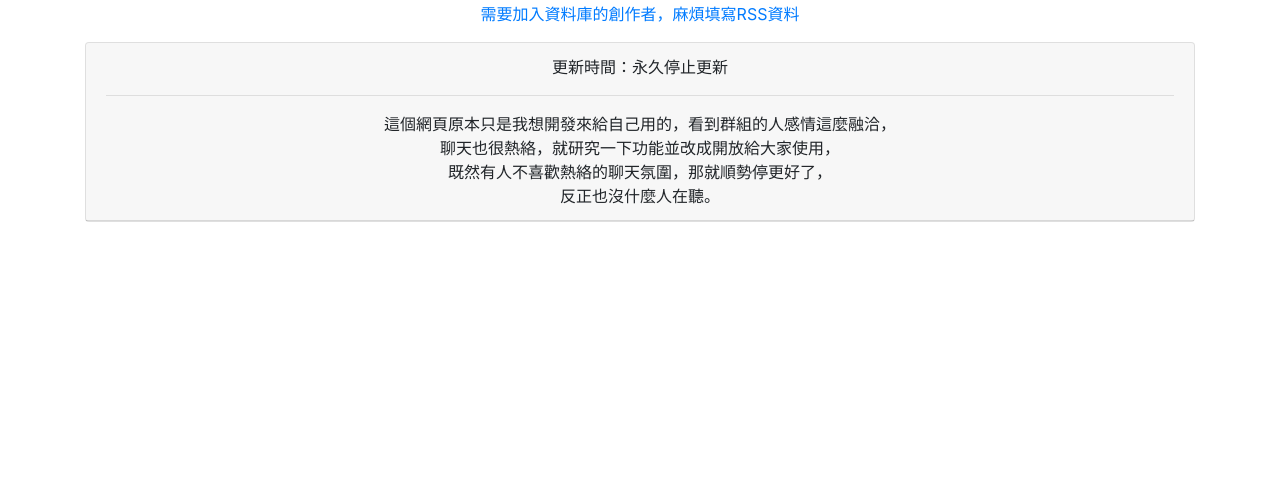
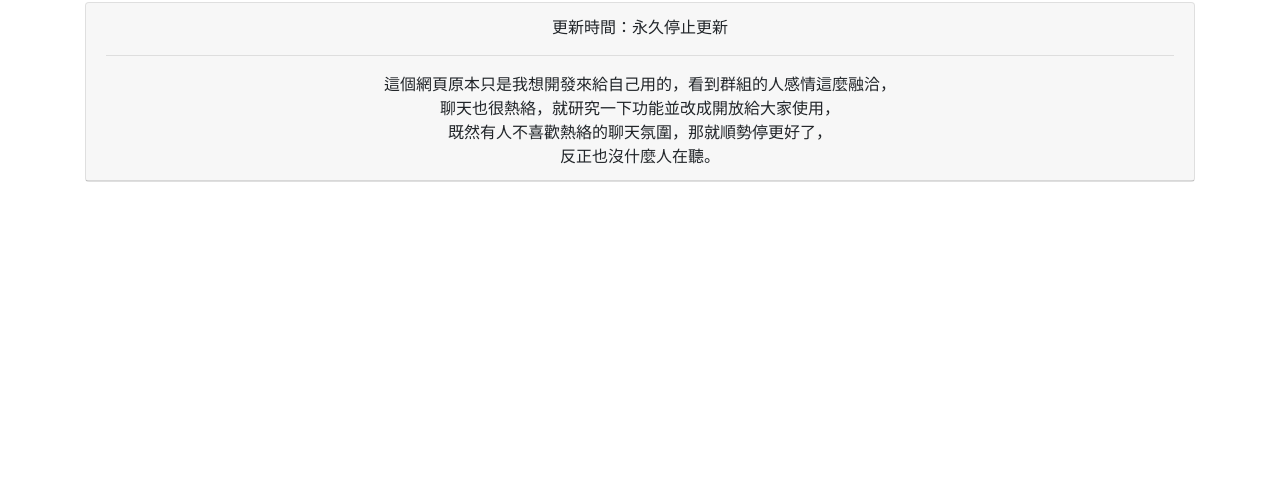
Before and after one commit to yaorpapa/podcast, a plain HTML site: page index.html in a window 1280 px wide. Shown: the part 317-800 px from the top of the page. Drawn offline with nearby package versions, Linux system fonts and the light colour scheme.

Commit message:
0527永久停更

```diff
--- a/index.html
+++ b/index.html
@@ -34,10 +34,6 @@
 <body>
     <div class="container-fluid carousel pb-3">
         <img src="https://yaorpapa.github.io/podcast/podcastTitle.jpg" class="w-100 bg-top-grad1" alt="...">
-    </div>
-    <div class="col-12 text-center">
-        <p><a href="https://docs.google.com/spreadsheets/d/1Kt91uk20X1mj4tENB99nV9nih4x5-3NOe5Dm1PDGhxg/edit#gid=0"
-                target="_blank">需要加入資料庫的創作者，麻煩填寫RSS資料</a></p>
     </div>
 
     <!-- 資料放在我下面 -->
```
